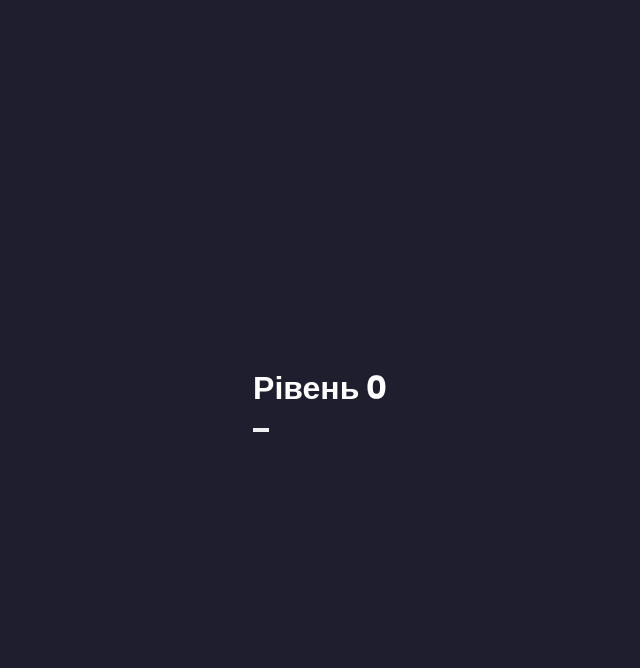
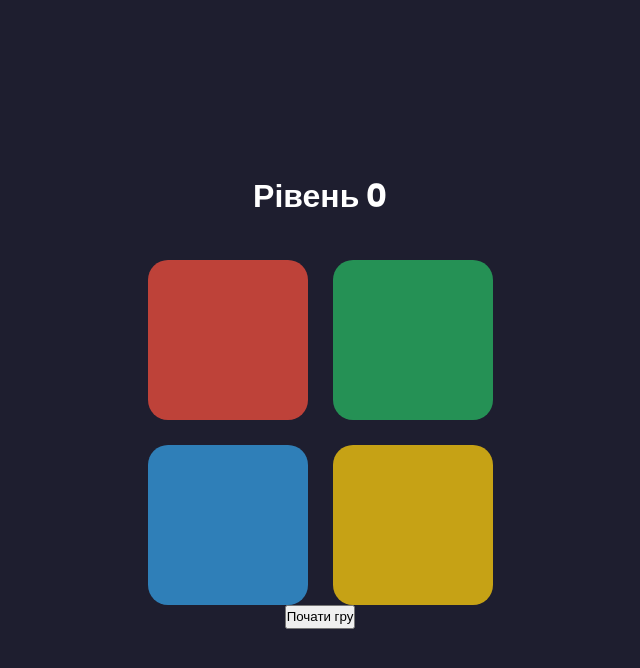
Before and after one commit to ipzk241-kaa/simon-says-game, a React (Create React App) app: page /user/1/game in a window 1280 px wide. Both pictures are taken after a click on the button "Почати гру". Shown: the top 668 px of the page, without its empty margins (320-960 px from the left). Built offline with nearby package versions, Linux system fonts and the light colour scheme.

Commit message:
fix: fixing non-working styles

```diff
--- a/src/components/ButtonColor/ButtonColor.css
+++ b/src/components/ButtonColor/ButtonColor.css
@@ -1,19 +1,20 @@
 .button-color {
-  width: 120px;
-  height: 120px;
+  width: 160px;
+  height: 160px;
+  border-radius: 20px;
   border: none;
-  margin: 10px;
-  border-radius: 12px;
   opacity: 0.8;
-  transition: 0.2s;
+  transition: all 0.2s ease;
+  cursor: pointer;
 }
 
-.button-color.red { background: #f44336; }
-.button-color.green { background: #4caf50; }
-.button-color.blue { background: #2196f3; }
-.button-color.yellow { background: #ffeb3b; }
+.button-color.red { background-color: #e74c3c; }
+.button-color.green { background-color: #27ae60; }
+.button-color.blue { background-color: #3498db; }
+.button-color.yellow { background-color: #f1c40f; }
 
 .button-color.active {
   opacity: 1;
-  box-shadow: 0 0 20px white;
+  transform: scale(1.1);
+  box-shadow: 0 0 25px white;
 }
--- a/src/components/ButtonColor/ButtonColor.jsx
+++ b/src/components/ButtonColor/ButtonColor.jsx
@@ -1,3 +1,5 @@
+import "./ButtonColor.css";
+
 export default function ButtonColor({ color, isActive, onClick }) {
   return (
     <button
--- a/src/pages/GamePage.jsx
+++ b/src/pages/GamePage.jsx
@@ -7,12 +7,12 @@ export default function GamePage() {
     level,
     activeColor,
     isGameOver,
+    startGame,
     handlePlayerClick,
-    startGame,
   } = useSimonGame();
 
   return (
-    <div className="game-page">
+    <main className="game-container">
       <Header title={isGameOver ? "Гру завершено" : `Рівень ${level}`} />
 
       <div className="game-board">
@@ -26,11 +26,17 @@ export default function GamePage() {
         ))}
       </div>
 
-      {isGameOver && (
+      {isGameOver ? (
         <button onClick={startGame} className="restart-btn">
           Почати знову
         </button>
+      ) : (
+        level === 0 && (
+          <button onClick={startGame} className="start-btn">
+            Почати гру
+          </button>
+        )
       )}
-    </div>
+    </main>
   );
 }
--- a/src/styles/global.css
+++ b/src/styles/global.css
@@ -13,3 +13,20 @@ body {
   align-items: center;
   height: 100vh;
 }
+.game-container {
+  display: flex;
+  flex-direction: column;
+  align-items: center;
+  justify-content: center;
+  height: 100vh;
+}
+
+.game-board {
+  display: grid;
+  grid-template-columns: repeat(2, 160px);
+  grid-template-rows: repeat(2, 160px);
+  gap: 25px;
+  justify-content: center;
+  align-items: center;
+  margin-top: 40px;
+}
```
